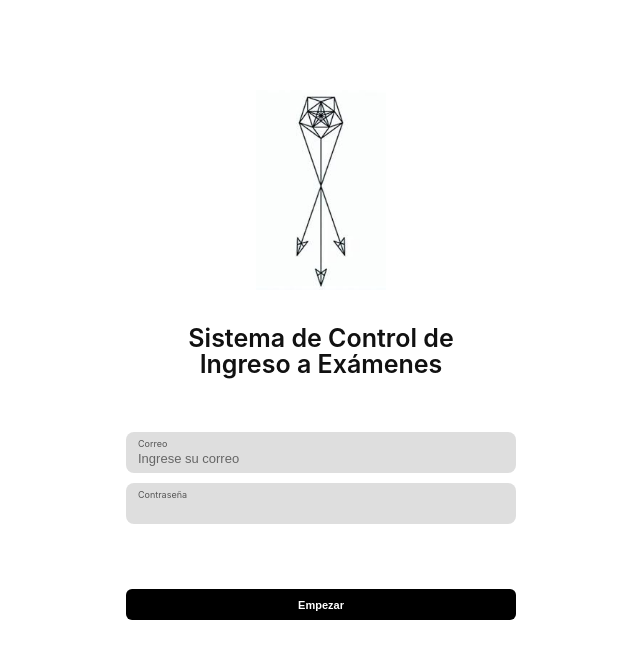
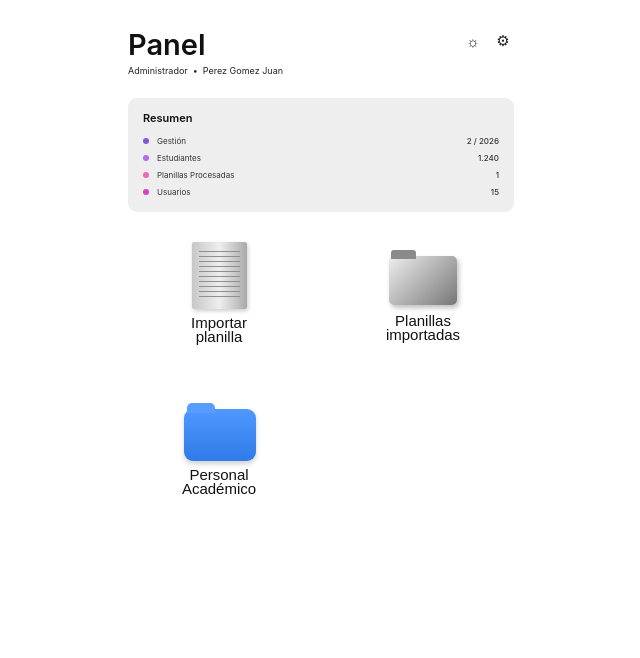
Before and after one commit to 4l3x4nd3r4u1/exam-access-control, a React (Vite) app in the folder frontend/: page / in a window 1280 px wide. Shown: the top 658 px of the page, without its empty margins (319-959 px from the left). Built offline with nearby package versions, Linux system fonts and the light colour scheme.

Commit message:
feat(frontend): implementar panel de usuario autenticado

```diff
--- a/frontend/src/App.tsx
+++ b/frontend/src/App.tsx
@@ -1,7 +1,7 @@
-import LoginPage from './views/pages/LoginPage';
+import PanelPage from './views/pages/PanelPage';
 
 function App() {
-  return <LoginPage />;
+  return <PanelPage />;
 }
 
 export default App;
--- /dev/null
+++ b/frontend/src/types/PanelData.ts
@@ -0,0 +1,13 @@
+export interface PanelData {
+  user: {
+    fullName: string;
+    role: string;
+  };
+
+  summary: {
+    gestion: string;
+    estudiantes: number;
+    planillasProcesadas: number;
+    usuarios: number;
+  };
+}
--- /dev/null
+++ b/frontend/src/views/pages/PanelPage.css
@@ -0,0 +1,265 @@
+.panel-page {
+  width: 100%;
+  min-height: 100vh;
+  max-width: 430px;
+  margin: 0 auto;
+  padding: 30px 22px 40px;
+  background: #ffffff;
+  color: #111111;
+}
+
+/* HEADER */
+
+.panel-header {
+  display: flex;
+  justify-content: space-between;
+  align-items: flex-start;
+  margin-bottom: 22px;
+}
+
+.panel-header h1 {
+  margin: 0;
+  font-size: 29px;
+  line-height: 1;
+  font-weight: 600;
+}
+
+.panel-user {
+  display: flex;
+  align-items: center;
+  gap: 5px;
+  margin-top: 6px;
+  font-size: 9px;
+  color: #222222;
+}
+
+.header-icons {
+  display: flex;
+  gap: 8px;
+}
+
+.header-icons button {
+  width: 22px;
+  height: 22px;
+  padding: 0;
+  border: none;
+  background: transparent;
+  color: #222222;
+  font-size: 15px;
+  cursor: pointer;
+}
+
+/* RESUMEN */
+
+.summary {
+  width: 100%;
+  padding: 13px 15px 12px;
+  margin-bottom: 29px;
+  border-radius: 9px;
+  background: #eeeeee;
+}
+
+.summary h2 {
+  margin: 0 0 7px;
+  font-size: 11px;
+  font-weight: 600;
+}
+
+.summary-row {
+  display: grid;
+  grid-template-columns: 8px 1fr auto;
+  align-items: center;
+  column-gap: 6px;
+  min-height: 17px;
+  font-size: 8px;
+  color: #333333;
+}
+
+.summary-row strong {
+  font-size: 8px;
+  font-weight: 500;
+}
+
+.summary-dot {
+  width: 6px;
+  height: 6px;
+  border-radius: 50%;
+}
+
+.gestion-dot {
+  background: #8756d8;
+}
+
+.students-dot {
+  background: #b56bea;
+}
+
+.sheets-dot {
+  background: #ef67b5;
+}
+
+.users-dot {
+  background: #d63fca;
+}
+
+/* ACCIONES */
+
+.panel-actions {
+  display: grid;
+  grid-template-columns: repeat(2, 1fr);
+  column-gap: 30px;
+  row-gap: 27px;
+  justify-items: center;
+  padding: 0 4px;
+}
+
+.panel-action {
+  width: 100%;
+  min-height: 128px;
+  padding: 0;
+  border: none;
+  background: transparent;
+  display: flex;
+  flex-direction: column;
+  align-items: center;
+  justify-content: flex-start;
+  cursor: pointer;
+  color: #111111;
+}
+
+.panel-action span {
+  margin-top: 7px;
+  text-align: center;
+  font-size: 15px;
+  line-height: 0.95;
+  font-weight: 500;
+}
+
+/* ICONOS */
+
+.action-image {
+  position: relative;
+}
+
+/* PLANILLA */
+
+.sheet-icon {
+  width: 55px;
+  height: 67px;
+  margin-top: 1px;
+  border-radius: 2px;
+  background: linear-gradient(
+    90deg,
+    #c7c7c7 0%,
+    #eeeeee 50%,
+    #a9a9a9 100%
+  );
+  box-shadow: 1px 2px 4px rgba(0, 0, 0, 0.2);
+}
+
+.sheet-lines {
+  position: absolute;
+  inset: 9px 7px;
+  background: repeating-linear-gradient(
+    to bottom,
+    #8f8f8f 0,
+    #8f8f8f 1px,
+    transparent 1px,
+    transparent 5px
+  );
+}
+
+/* CARPETA */
+
+.folder-icon {
+  width: 70px;
+  height: 60px;
+  margin-top: 6px;
+}
+
+.folder-body {
+  position: absolute;
+  bottom: 2px;
+  left: 1px;
+  width: 68px;
+  height: 49px;
+  border-radius: 5px;
+  background: linear-gradient(
+    135deg,
+    #eeeeee,
+    #777777
+  );
+  box-shadow: 2px 3px 5px rgba(0, 0, 0, 0.25);
+}
+
+.folder-body::before {
+  content: "";
+  position: absolute;
+  top: -6px;
+  left: 2px;
+  width: 25px;
+  height: 9px;
+  border-radius: 3px 3px 0 0;
+  background: #8a8a8a;
+}
+
+/* PERSONAL ACADÉMICO */
+
+.academic-icon {
+  width: 73px;
+  height: 65px;
+  margin-top: 0;
+}
+
+.folder-shape {
+  position: absolute;
+  left: 1px;
+  bottom: 0;
+  width: 72px;
+  height: 52px;
+  border-radius: 9px;
+  background: linear-gradient(
+    180deg,
+    #4f98ff 0%,
+    #307be8 100%
+  );
+  box-shadow: 0 3px 5px rgba(0, 0, 0, 0.18);
+}
+
+.folder-shape::before {
+  content: "";
+  position: absolute;
+  top: -6px;
+  left: 3px;
+  width: 28px;
+  height: 10px;
+  border-radius: 5px 5px 0 0;
+  background: #579dff;
+}
+
+.panel-action:nth-child(3) {
+  grid-column: 1 / 2;
+}
+
+.panel-action:hover span {
+  text-decoration: underline;
+}
+
+.panel-action:active {
+  transform: scale(0.97);
+}
+
+@media (max-width: 360px) {
+  .panel-page {
+    padding-left: 17px;
+    padding-right: 17px;
+  }
+
+  .panel-header h1 {
+    font-size: 26px;
+  }
+
+  .panel-action span {
+    font-size: 14px;
+  }
+}
--- /dev/null
+++ b/frontend/src/views/pages/PanelPage.tsx
@@ -0,0 +1,124 @@
+import { useEffect, useState } from 'react';
+import type { PanelData } from '../../types/PanelData';
+import './PanelPage.css';
+
+function PanelPage() {
+  const [panelData, setPanelData] = useState<PanelData | null>(null);
+
+  useEffect(() => {
+    const data: PanelData = {
+      user: {
+        fullName: 'Perez Gomez Juan',
+        role: 'Administrador',
+      },
+      summary: {
+        gestion: '2 / 2026',
+        estudiantes: 1240,
+        planillasProcesadas: 1,
+        usuarios: 15,
+      },
+    };
+
+    setPanelData(data);
+  }, []);
+
+  if (!panelData) {
+    return null;
+  }
+
+  return (
+    <main className="panel-page">
+      <header className="panel-header">
+        <div>
+          <h1>Panel</h1>
+
+          <div className="panel-user">
+            <span>{panelData.user.role}</span>
+            <span>•</span>
+            <span>{panelData.user.fullName}</span>
+          </div>
+        </div>
+
+        <div className="header-icons">
+          <button type="button" aria-label="Apariencia">
+            ☼
+          </button>
+
+          <button type="button" aria-label="Configuración">
+            ⚙
+          </button>
+        </div>
+      </header>
+
+      <section className="summary">
+        <h2>Resumen</h2>
+
+        <div className="summary-row">
+          <span className="summary-dot gestion-dot"></span>
+          <span>Gestión</span>
+          <strong>{panelData.summary.gestion}</strong>
+        </div>
+
+        <div className="summary-row">
+          <span className="summary-dot students-dot"></span>
+          <span>Estudiantes</span>
+          <strong>
+            {panelData.summary.estudiantes.toLocaleString('es-BO')}
+          </strong>
+        </div>
+
+        <div className="summary-row">
+          <span className="summary-dot sheets-dot"></span>
+          <span>Planillas Procesadas</span>
+          <strong>{panelData.summary.planillasProcesadas}</strong>
+        </div>
+
+        <div className="summary-row">
+          <span className="summary-dot users-dot"></span>
+          <span>Usuarios</span>
+          <strong>{panelData.summary.usuarios}</strong>
+        </div>
+      </section>
+
+      <section className="panel-actions">
+        <button type="button" className="panel-action">
+          <div className="action-image sheet-icon">
+            <div className="sheet-lines"></div>
+          </div>
+
+          <span>
+            Importar
+            <br />
+            planilla
+          </span>
+        </button>
+
+        <button type="button" className="panel-action">
+          <div className="action-image folder-icon">
+            <div className="folder-body"></div>
+          </div>
+
+          <span>
+            Planillas
+            <br />
+            importadas
+          </span>
+        </button>
+
+        <button type="button" className="panel-action">
+          <div className="action-image academic-icon">
+            <div className="folder-shape"></div>
+          </div>
+
+          <span>
+            Personal
+            <br />
+            Académico
+          </span>
+        </button>
+      </section>
+    </main>
+  );
+}
+
+export default PanelPage;
```
Also changed, not shown: frontend/src/services/panelService.ts (added, +23 -0 lines).
